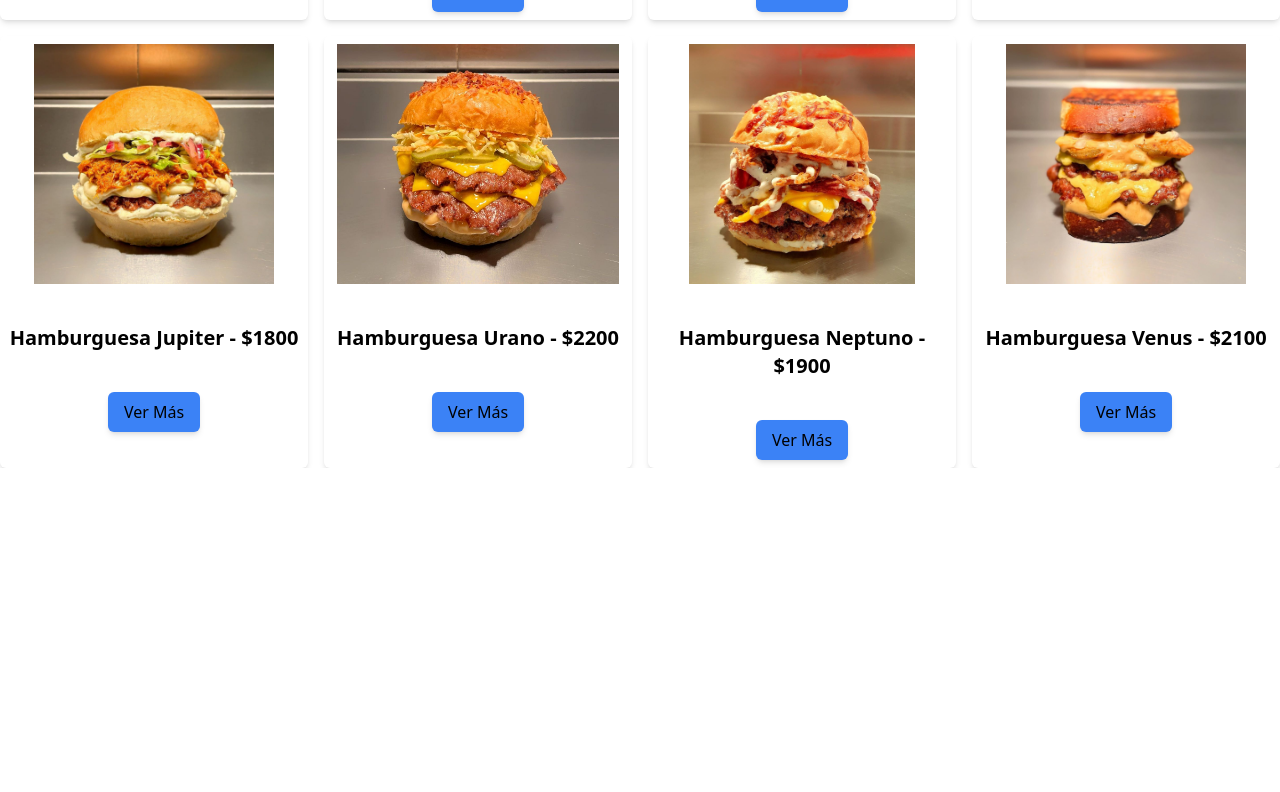
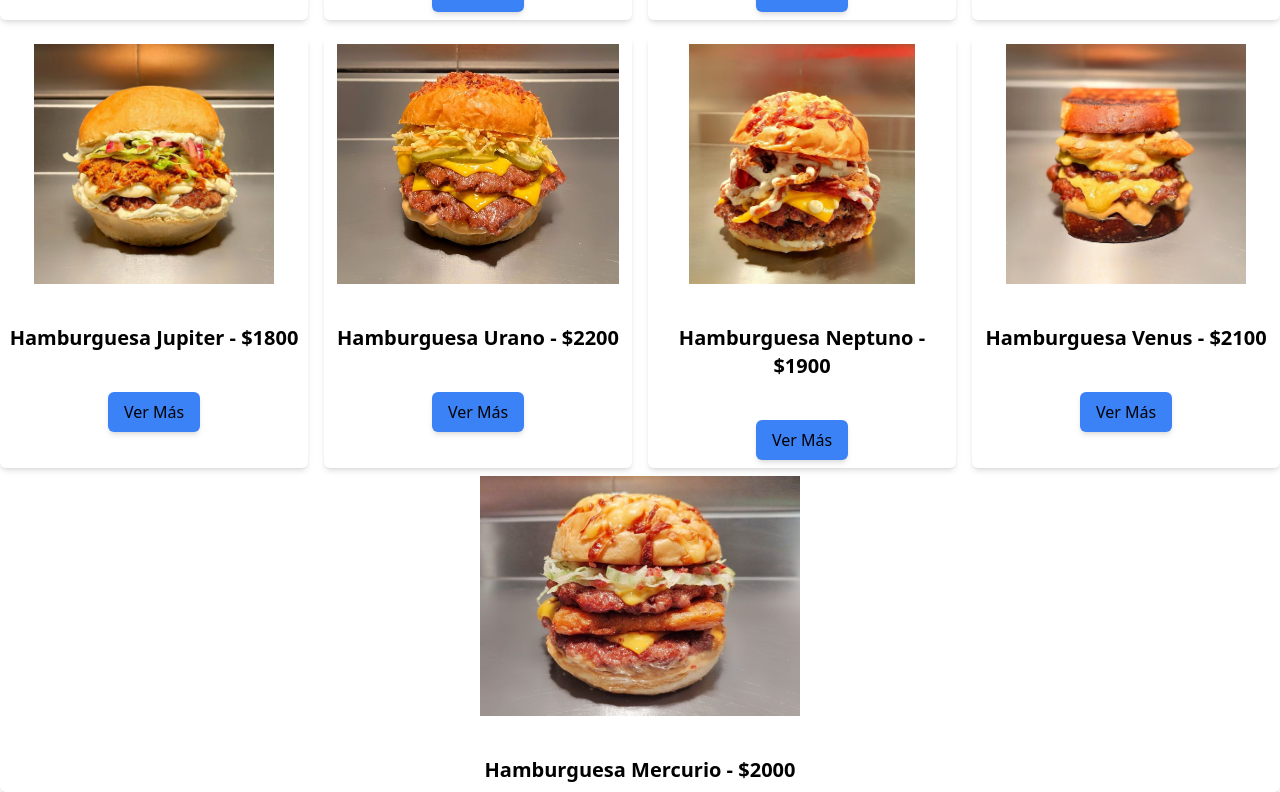
Before and after one commit to IgnacioAlvarez123/proyectoReactJS, a React (Vite) app: page / in a window 1280 px wide. Shown: the part 1008-1800 px from the top of the page. Before the commit the page ends 1476 px from the top, so only its background shows below. Built offline with nearby package versions, Linux system fonts and the light colour scheme.

Commit message:
implementacion de itemdetail y itemdetailcontainer

```diff
--- a/src/App.jsx
+++ b/src/App.jsx
@@ -1,6 +1,7 @@
 import NavBar from "./components/NavBar"
 import ItemListContainer from "./components/ItemListContainer"
 import { BrowserRouter } from "react-router-dom"
+import ItemDetailContainer from "./components/ItemDetailContainer"
 
 const App = () => {
   return (
@@ -8,7 +9,8 @@ const App = () => {
     <BrowserRouter>
       <NavBar>
       </NavBar>
-      <ItemListContainer greetings = {["Hola Mundo"]} />
+      <ItemListContainer  />
+      <ItemDetailContainer itemId={2}/>
       </BrowserRouter>
     </>
   )
--- /dev/null
+++ b/src/components/ItemDetail.jsx
@@ -0,0 +1,11 @@
+
+const ItemDetail = ({ item }) => {
+    return (
+        <div className="card">
+            <img className="card-image" src={item.imagen} alt={item.nombre} />
+            <h3 className="card-title">{item.nombre} - ${item.precio}</h3>
+        </div>
+    )
+}
+
+export default ItemDetail;
--- /dev/null
+++ b/src/components/ItemDetailContainer.jsx
@@ -0,0 +1,25 @@
+import { useEffect, useState } from "react";
+import { pedirItemPorId } from "../pedirProductos.js";
+import  ItemDetail from "./ItemDetail.jsx"
+
+
+const ItemDetailContainer = ({ itemId }) => {
+
+    const [item, setItem] = useState(null);
+
+    useEffect(() => {
+        pedirItemPorId(itemId)
+            .then((res) => {
+                setItem(res);
+            })
+    }, [itemId])
+
+    return (
+
+        <div >
+            {item && <ItemDetail item={item} />}
+        </div>
+    )
+};
+
+export default ItemDetailContainer;
--- a/src/components/ItemListContainer.jsx
+++ b/src/components/ItemListContainer.jsx
@@ -1,5 +1,5 @@
 import { useEffect, useState } from "react";
-import pedirProductos from "./pedirProductos.js"
+import pedirProductos from "../pedirProductos.js"
 import ItemList from "./itemList.jsx";
 
 const ItemListContainer = () => {
--- a/src/components/pedirProductos.js
+++ /dev/null
@@ -1,9 +0,0 @@
-import data from "../productos.json";
-
-const pedirProductos = () => {
-    return new Promise((resolve, reject) => {
-        resolve(data)
-    })
-}
-
-export default pedirProductos;
--- /dev/null
+++ b/src/pedirProductos.js
@@ -0,0 +1,24 @@
+import data from "./productos.json";
+
+const pedirProductos = () => {
+    return new Promise((resolve, reject) => {
+        resolve(data)
+    })
+}
+
+export const pedirItemPorId = (id) => {
+    return new Promise ((resolve, reject) =>{
+
+        const item = data.find((el) => el.id === id);
+
+        if(item){
+            resolve(item)
+        }else{
+            reject({
+                error: "No se encontro el producto"
+            })
+        }
+    })
+}
+
+export default pedirProductos
```
